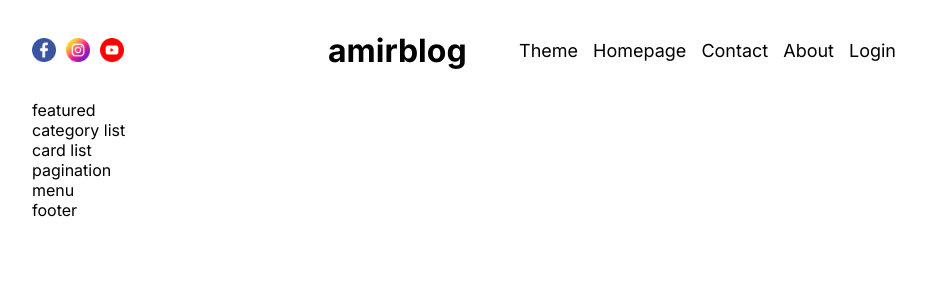
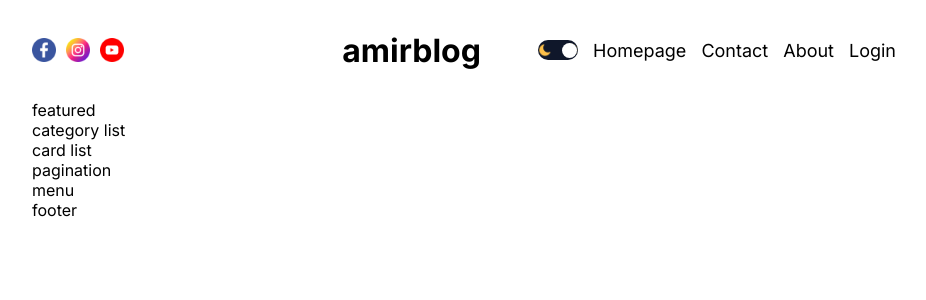
Before and after one commit to amirmammadov/blog-app, a Next.js app: page / in a window 1280 px wide. Shown: the top 300 px of the page, without its empty margins (176-1102 px from the left). Built offline with nearby package versions, Linux system fonts and the light colour scheme.

Commit message:
theme was added

```diff
--- a/components/themeToggle/ThemeToggle.jsx
+++ b/components/themeToggle/ThemeToggle.jsx
@@ -1,9 +1,36 @@
-import React from "react";
+"use client";
 
+import Image from "next/image";
 import styles from "./themeToggle.module.css";
 
+import { useContext } from "react";
+import { ThemeContext } from "@/context/ThemeContext";
+
 const ThemeToggle = () => {
-  return <div className={styles.container}>Theme</div>;
+  const { toggle, theme } = useContext(ThemeContext);
+
+  return (
+    <div
+      className={styles.container}
+      onClick={toggle}
+      style={
+        theme === "dark"
+          ? { backgroundColor: "white" }
+          : { backgroundColor: "#0f172a" }
+      }
+    >
+      <Image src="/moon.png" alt="moon" width={14} height={14} />
+      <div
+        className={styles.ball}
+        style={
+          theme === "dark"
+            ? { left: 1, background: "#0f172a" }
+            : { right: 1, background: "white" }
+        }
+      ></div>
+      <Image src="/sun.png" alt="sun" width={14} height={14} />
+    </div>
+  );
 };
 
 export default ThemeToggle;
--- a/components/themeToggle/themeToggle.module.css
+++ b/components/themeToggle/themeToggle.module.css
@@ -0,0 +1,17 @@
+.container {
+  width: 40px;
+  height: 20px;
+  border-radius: 50px;
+  cursor: pointer;
+  display: flex;
+  align-items: center;
+  justify-content: space-between;
+  position: relative;
+}
+
+.ball {
+  width: 15px;
+  height: 15px;
+  border-radius: 50%;
+  position: absolute;
+}
--- /dev/null
+++ b/context/ThemeContext.jsx
@@ -0,0 +1,32 @@
+"use client";
+
+import { createContext, useEffect, useState } from "react";
+
+export const ThemeContext = createContext();
+
+const getFromLocalStorage = () => {
+  if (typeof window !== "undefined") {
+    const value = localStorage.getItem("theme");
+    return value || "light";
+  }
+};
+
+export const ThemeContextProvider = ({ children }) => {
+  const [theme, setTheme] = useState(() => {
+    return getFromLocalStorage();
+  });
+
+  const toggle = () => {
+    setTheme(theme === "light" ? "dark" : "light");
+  };
+
+  useEffect(() => {
+    localStorage.setItem("theme", theme);
+  }, [theme]);
+
+  return (
+    <ThemeContext.Provider value={{ theme, toggle }}>
+      {children}
+    </ThemeContext.Provider>
+  );
+};
--- /dev/null
+++ b/providers/ThemeProvider.jsx
@@ -0,0 +1,20 @@
+"use client";
+
+import { ThemeContext } from "@/context/ThemeContext";
+
+import { useContext, useEffect, useState } from "react";
+
+const ThemeProvider = ({ children }) => {
+  const { theme } = useContext(ThemeContext);
+  const [mounted, setMounted] = useState(false);
+
+  useEffect(() => {
+    setMounted(true);
+  }, []);
+
+  if (mounted) {
+    return <div className={theme}>{children}</div>;
+  }
+};
+
+export default ThemeProvider;
```
Also changed, not shown: app/layout.js (+7 -0 lines).
